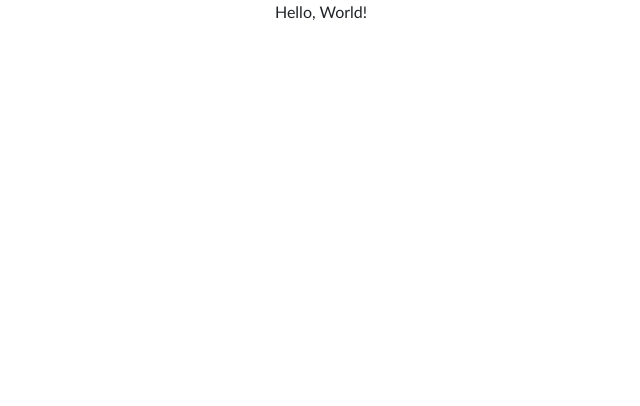
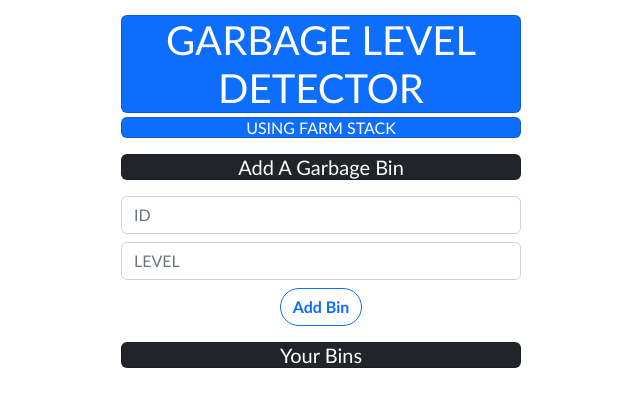
Before and after one commit to JosephLahiru/GarbageLevelDetector, a React (Create React App) app in the folder frontend/: page / in a window 1280 px wide. Shown: the top 406 px of the page, without its empty margins (319-959 px from the left). Built offline with nearby package versions, Linux system fonts and the light colour scheme.

Commit message:
Worked on App.js

```diff
--- a/frontend/src/App.js
+++ b/frontend/src/App.js
@@ -6,7 +6,29 @@ import 'bootstrap/dist/css/bootstrap.min.css';
 function App() {
   return (
     <div className="App">
-      Hello, World!
+      <div className='App list-group-item justify-content-center
+      aligh-items-center mx-auto' style={{"width":"400px",
+      "backgroundColor":"white", "marginTop":"15px"}}>
+        <h1 className="card text-white bg-primary mb-1"
+        styleName="max-width: 20rem;">GARBAGE LEVEL DETECTOR</h1>
+        <h6 className="card text-white bg-primary mb-3">
+          USING FARM STACK</h6>
+        <div className="card-body">
+          <h5 className="card text-white bg-dark mb-3">Add A Garbage Bin</h5>
+          <span className="card-text">
+            <input className="mb-2 form-control idIn" placeholder="ID"/>
+            <input className="mb-2 form-control desIn" placeholder="LEVEL"/>
+
+            <button className="btn btn-outline-primary mx-2 mb-3" style={
+            {'borderRadius':"50px", "font-weight":"bold"}}>Add Bin</button>
+          </span>
+
+          <h5 className="card text-white bg-dark mb-3">Your Bins</h5>
+          <div>
+
+          </div>
+        </div>
+      </div>
     </div>
   );
 }
```
